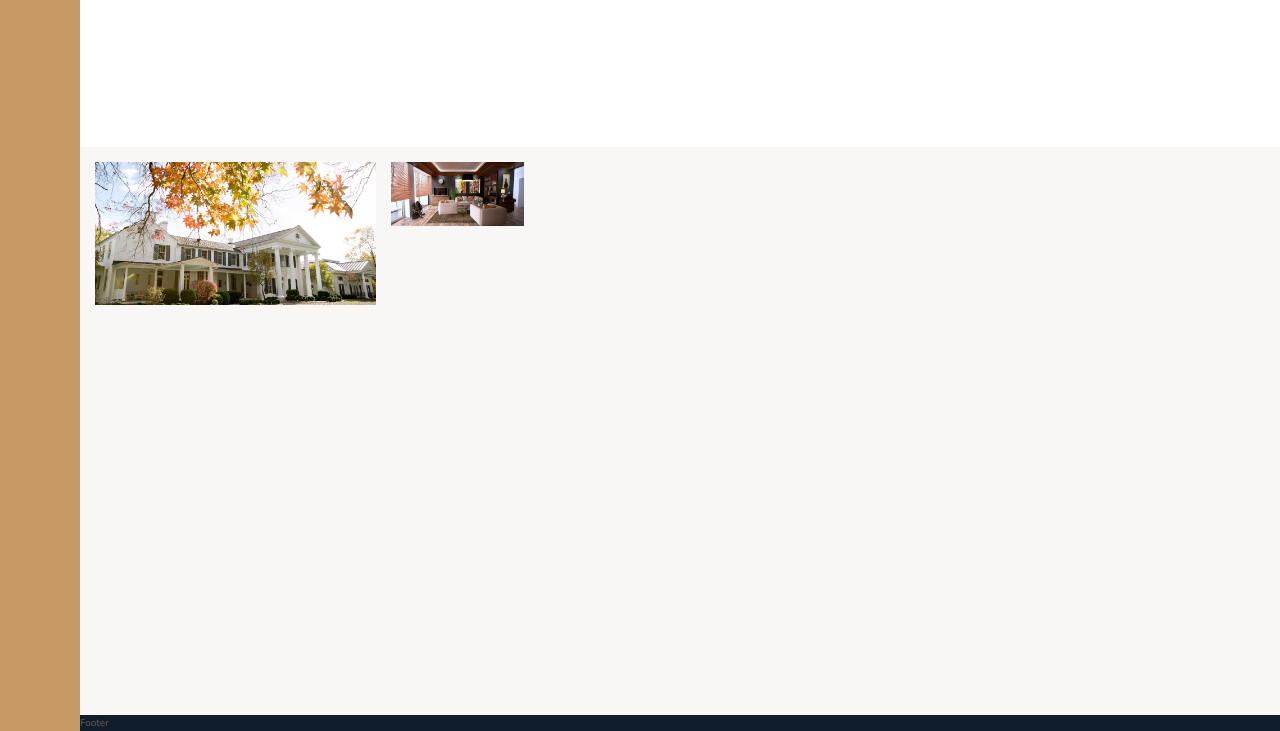
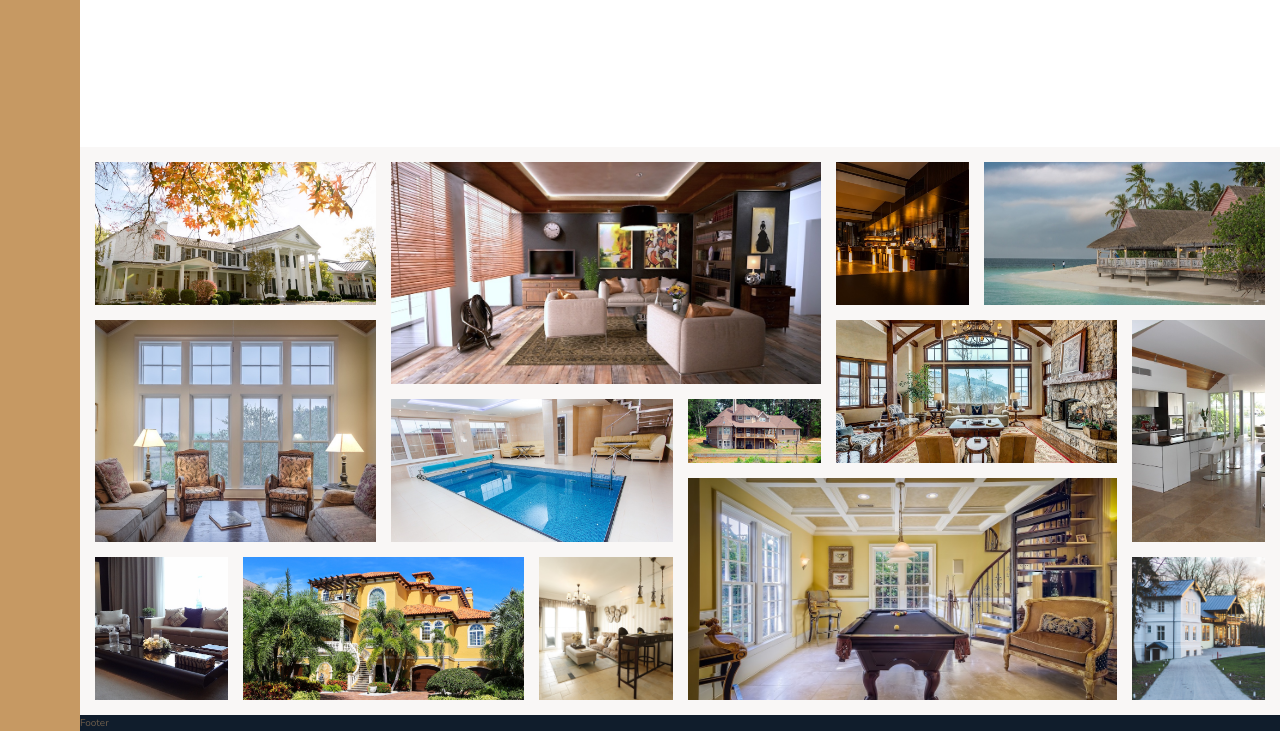
Before and after one commit to afozbek/Nexter, a website: page index.html in a window 1280 px wide. Shown: the part 2983-3714 px from the top of the page. Drawn offline with nearby package versions, Linux system fonts and the light colour scheme.

Commit message:
gallery_finished

```diff
--- a/index.html
+++ b/index.html
@@ -297,13 +297,49 @@
     </section>
 
     <section class="gallery">
-
         <figure class="gallery__item gallery__item--1">
             <img src="img/gal-1.jpeg" alt="Gal 1 image" class="gallery__img">
         </figure>
         <figure class="gallery__item gallery__item--2">
             <img src="img/gal-2.jpeg" alt="Gal 2 image" class="gallery__img">
         </figure>
+        <figure class="gallery__item gallery__item--3">
+            <img src="img/gal-3.jpeg" alt="Gal 3 image" class="gallery__img">
+        </figure>
+        <figure class="gallery__item gallery__item--4">
+            <img src="img/gal-4.jpeg" alt="Gal 4 image" class="gallery__img">
+        </figure>
+        <figure class="gallery__item gallery__item--5">
+            <img src="img/gal-5.jpeg" alt="Gal 5 image" class="gallery__img">
+        </figure>
+        <figure class="gallery__item gallery__item--6">
+            <img src="img/gal-6.jpeg" alt="Gal 6 image" class="gallery__img">
+        </figure>
+        <figure class="gallery__item gallery__item--7">
+            <img src="img/gal-7.jpeg" alt="Gal 7 image" class="gallery__img">
+        </figure>
+        <figure class="gallery__item gallery__item--8">
+            <img src="img/gal-8.jpeg" alt="Gal 8 image" class="gallery__img">
+        </figure>
+        <figure class="gallery__item gallery__item--9">
+            <img src="img/gal-12.jpeg" alt="Gal 9 image" class="gallery__img">
+        </figure>
+        <figure class="gallery__item gallery__item--10">
+            <img src="img/gal-10.jpeg" alt="Gal 10 image" class="gallery__img">
+        </figure>
+        <figure class="gallery__item gallery__item--11">
+            <img src="img/gal-11.jpeg" alt="Gal 11 image" class="gallery__img">
+        </figure>
+        <figure class="gallery__item gallery__item--12">
+            <img src="img/gal-13.jpeg" alt="Gal 12 image" class="gallery__img">
+        </figure>
+        <figure class="gallery__item gallery__item--13">
+            <img src="img/gal-9.jpeg" alt="Gal 13 image" class="gallery__img">
+        </figure>
+        <figure class="gallery__item gallery__item--14">
+            <img src="img/gal-14.jpeg" alt="Gal 14 image" class="gallery__img">
+        </figure>
+
 
     </section>
 
--- a/sass/_gallery.scss
+++ b/sass/_gallery.scss
@@ -13,26 +13,60 @@
             grid-row: 1/ span 2;
             grid-column: 1 / span 2;
         }
-        // &--2 {
-        //     grid-row: 1/ span 2;
-        //     grid-column: 1 / span 2;
-        // }
-        // &--3 {
-        //     grid-row: 1/ span 2;
-        //     grid-column: 1 / span 2;
-        // }
-        // &--4 {
-        //     grid-row: 1/ span 2;
-        //     grid-column: 1 / span 2;
-        // }
-        // &--5 {
-        //     grid-row: 1/ span 2;
-        //     grid-column: 1 / span 2;
-        // }
-        // &--6 {
-        //     grid-row: 1/ span 2;
-        //     grid-column: 1 / span 2;
-        // }
+        &--2 {
+            grid-row: 1/ span 3;
+            grid-column: 3 / span 3;
+        }
+        &--3 {
+            grid-row: 1/ span 2;
+            grid-column: 6 / span 1;
+        }
+        &--4 {
+            grid-row: 1/ span 2;
+            grid-column: 7 / span 2;
+        }
+        &--5 {
+            grid-row: 3/ span 3;
+            grid-column: 1 / span 2;
+        }
+        &--6 {
+            grid-row: 4 / span 2;
+            grid-column: 3 / span 2;
+        }
+        &--7 {
+            grid-row: 4 / span 1;
+            grid-column: 5 / span 1;
+        }
+        &--8 {
+            grid-row: 3 / span 2;
+            grid-column: 6 / span 2;
+        }
+        &--9 {
+            grid-row: 6 / span 2;
+            grid-column: 1 / span 1;
+        }
+        &--10 {
+            grid-row: 6 / span 2;
+            grid-column: 2 / span 2;
+        }
+        &--11 {
+            grid-row: 6 / span 2;
+            grid-column: 4 / span 1;
+        }
+        &--12 {
+            grid-row: 5 / span 3;
+            grid-column: 5 / span 3;
+        }
+        &--13 {
+            grid-row: 3 / span 3;
+            grid-column: 8 / span 1;
+        }
+        &--14 {
+            grid-row: 6 / span 2;
+            grid-column: 8 / span 1;
+        }
+
+
 
     }
 
```
Also changed, not shown: README.md, css/style.css, 1 other file.
